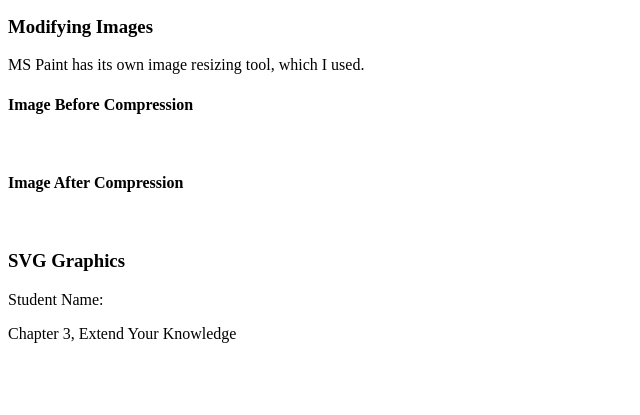
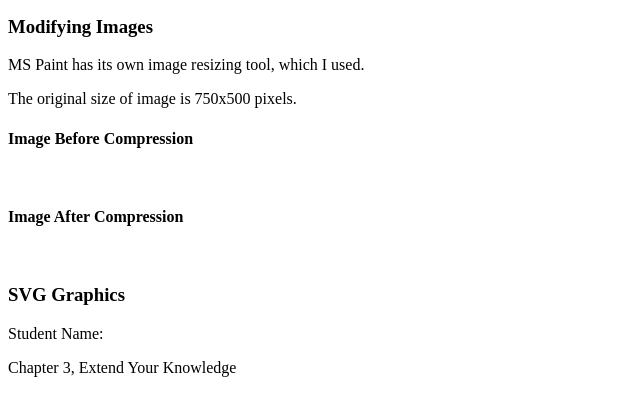
Before and after one commit to smack926/Ch3-apply-extend-analyze, a plain HTML site: page analyze apply extend/extend/extend03.html in a window 1280 px wide. Shown: the part 101-516 px from the top of the page, without its empty margins (0-640 px from the left). Drawn offline with Linux system fonts and the light colour scheme.

Commit message:
Update extend03.html

```diff
--- a/analyze apply extend/extend/extend03.html
+++ b/analyze apply extend/extend/extend03.html
@@ -34,7 +34,7 @@
             <p> MS Paint has its own image resizing tool, which I used.</p>
 
             <!-- 3rd paragraph element: Use the paragraph element below to identify the original size of the image, in pixels. Use a complete sentence. -->
-            <p></p>
+            <p>The original size of image is 750x500 pixels.</p>
 
             <h4>Image Before Compression</h4>
             <!-- Use image element below to insert the image before compression, html5.jpg -->
```
